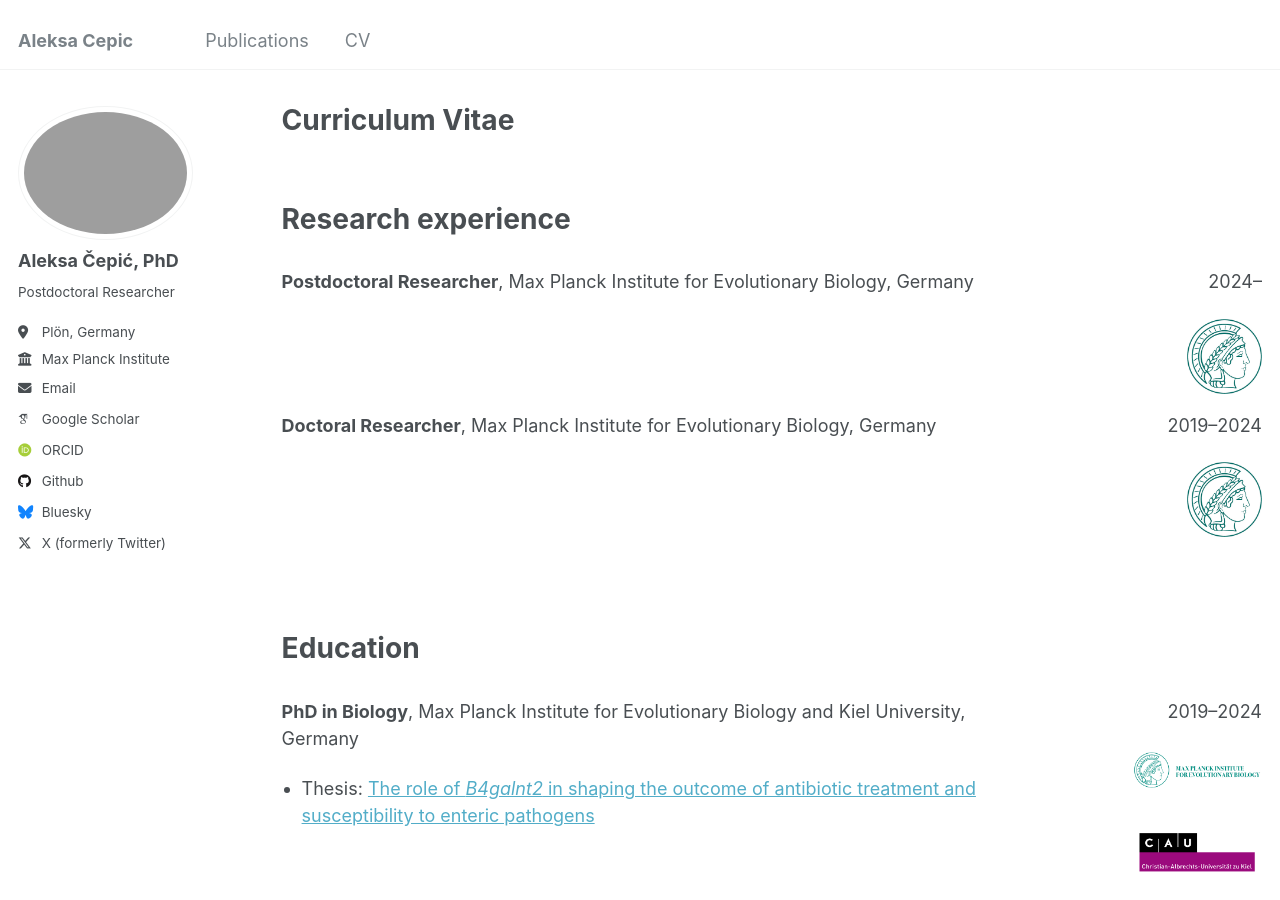
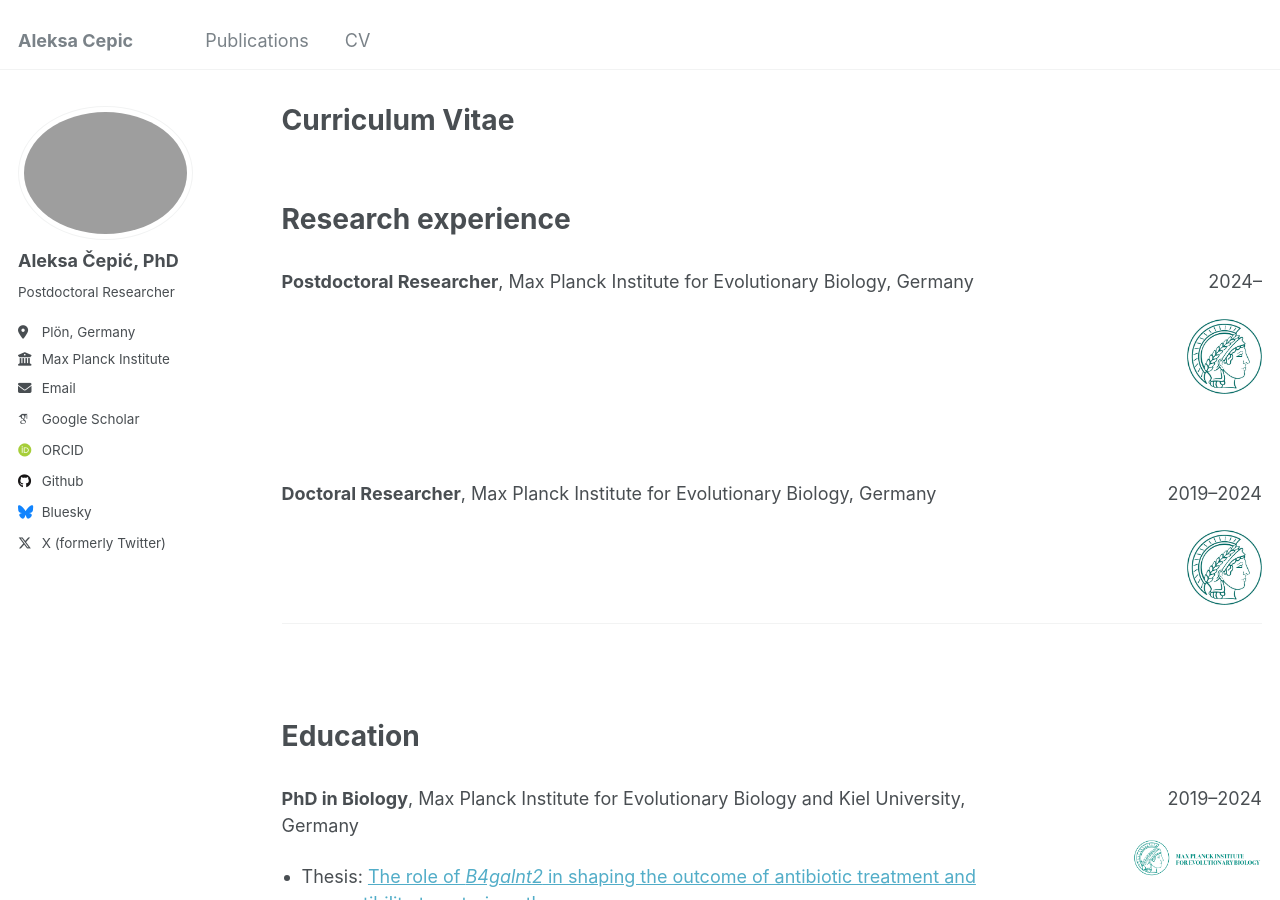
Before and after one commit to drcepic/drcepic.github.io, a Jekyll site: the page built from _pages/cv.md, in a window 1280 px wide and 900 px high. Built offline with Jekyll 4.4.1, drawn with Linux system fonts in a browser that asks for light colours; some web fonts are replaced.

Commit message:
Update cv.md

```diff
--- a/_pages/cv.md
+++ b/_pages/cv.md
@@ -30,6 +30,8 @@ Research experience
   </div>
 </div>
 
+<br/>
+
 <div style="display: flex; gap: 10px;">
   <!-- Left column -->
   <div style="flex: 7; text-align: left;">
@@ -45,6 +47,7 @@ Research experience
   </div>
 </div>
 
+<hr>
 
 <br/><br/>
 
@@ -71,6 +74,7 @@ Education
   </div>
 </div>
 
+<br/>
 
 <div style="display: flex; gap: 10px;">
   <!-- Left column -->
@@ -87,6 +91,7 @@ Education
   </div>
 </div>
 
+<br/>
 
 <div style="display: flex; gap: 10px;">
   <!-- Left column -->
```
